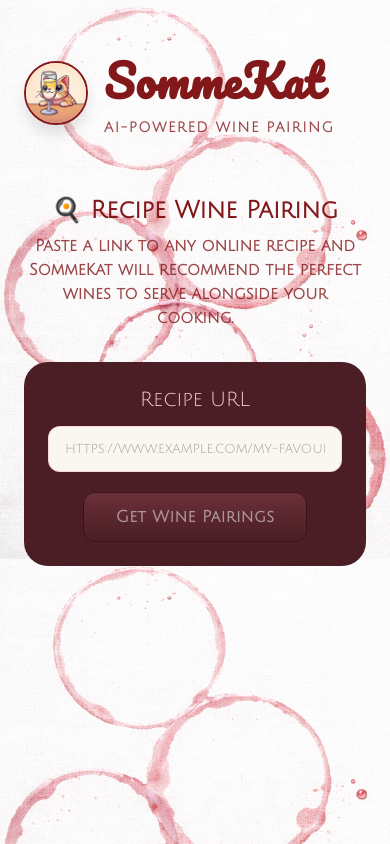
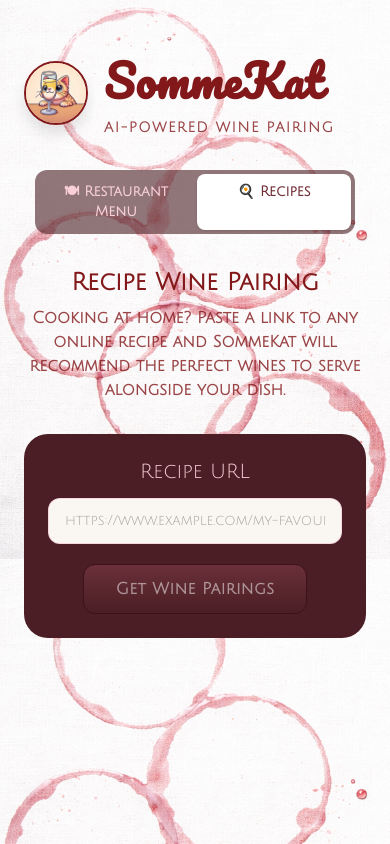
Before and after one commit to elliotpaulryan/sommekat, a Next.js app: page /recipes in a window 390 px wide. Built offline with nearby package versions, Linux system fonts and the light colour scheme.

Commit message:
Add tab navigation, update mains wording, update recipe page copy
Co-Authored-By: Claude Opus 4.6 <noreply@anthropic.com>

```diff
--- a/app/page.tsx
+++ b/app/page.tsx
@@ -168,7 +168,25 @@ export default function Home() {
         </div>
       </header>
 
-      <div className="mx-auto max-w-5xl px-6 pt-12 sm:pt-10 pb-6">
+      {/* Tab bar */}
+      <div className="mx-auto max-w-5xl px-6 pt-4">
+        <div className="flex gap-1 rounded-xl bg-wine-dark/60 p-1 max-w-xs mx-auto">
+          <span className={[
+            "flex-1 text-center rounded-lg px-4 py-2 text-sm font-bold transition-all",
+            "bg-white text-wine shadow-sm",
+          ].join(" ")}>
+            🍽 Restaurant Menu
+          </span>
+          <a href="/recipes" className={[
+            "flex-1 text-center rounded-lg px-4 py-2 text-sm font-bold transition-all no-underline",
+            "text-burgundy-200 hover:text-white hover:bg-white/10",
+          ].join(" ")}>
+            🍳 Recipes
+          </a>
+        </div>
+      </div>
+
+      <div className="mx-auto max-w-5xl px-6 pt-8 sm:pt-6 pb-6">
         {/* Tagline — only show on idle/error */}
         {(state === "idle" || state === "error") && (
           <div className="text-center mb-6">
@@ -176,17 +194,6 @@ export default function Home() {
               Upload a photo or PDF of any restaurant menu and SommeKat
               will recommend the ideal wine pairing for each item.
             </p>
-            <a
-              href="/recipes"
-              className="inline-block mt-4 px-5 py-2.5 rounded-xl text-sm font-bold text-white transition-all duration-150 cursor-pointer no-underline"
-              style={{
-                background: "linear-gradient(180deg, #9b4d57 0%, #722F37 100%)",
-                border: "1px solid #5a1f26",
-                boxShadow: "0 2px 0 #4a1520, 0 4px 8px rgba(0,0,0,0.25)",
-              }}
-            >
-              🍳 Cooking at home? Click here for recipe pairing
-            </a>
           </div>
         )}
 
@@ -216,7 +223,7 @@ export default function Home() {
 
             {/* Course selection */}
             <div className="mx-auto max-w-3xl mt-6 text-center">
-              <p className="text-sm text-red-900 font-bold mb-2">Mains are always included</p>
+              <p className="text-sm text-red-900 font-bold mb-2">Mains are always paired</p>
               <div className="flex items-center justify-center gap-3">
                 <span className="text-sm font-bold text-red-900">Optional Inclusions:</span>
                 {[
--- a/app/recipes/page.tsx
+++ b/app/recipes/page.tsx
@@ -87,13 +87,31 @@ export default function RecipesPage() {
         </div>
       </header>
 
-      <div className="mx-auto max-w-3xl px-6 pt-10 pb-10">
+      {/* Tab bar */}
+      <div className="mx-auto max-w-5xl px-6 pt-4">
+        <div className="flex gap-1 rounded-xl bg-wine-dark/60 p-1 max-w-xs mx-auto">
+          <a href="/" className={[
+            "flex-1 text-center rounded-lg px-4 py-2 text-sm font-bold transition-all no-underline",
+            "text-burgundy-200 hover:text-white hover:bg-white/10",
+          ].join(" ")}>
+            🍽 Restaurant Menu
+          </a>
+          <span className={[
+            "flex-1 text-center rounded-lg px-4 py-2 text-sm font-bold transition-all",
+            "bg-white text-wine shadow-sm",
+          ].join(" ")}>
+            🍳 Recipes
+          </span>
+        </div>
+      </div>
+
+      <div className="mx-auto max-w-3xl px-6 pt-8 pb-10">
 
         {/* Page title */}
         <div className="text-center mb-8">
-          <h2 className="text-2xl font-extrabold text-red-900 mb-2">🍳 Recipe Wine Pairing</h2>
+          <h2 className="text-2xl font-extrabold text-red-900 mb-2">Recipe Wine Pairing</h2>
           <p className="text-red-900/80 font-bold text-base max-w-lg mx-auto">
-            Paste a link to any online recipe and SommeKat will recommend the perfect wines to serve alongside your cooking.
+            Cooking at home? Paste a link to any online recipe and SommeKat will recommend the perfect wines to serve alongside your dish.
           </p>
         </div>
 
@@ -217,12 +235,6 @@ export default function RecipesPage() {
               </div>
             ))}
 
-            {/* Back to menu pairing */}
-            <div className="text-center pt-2">
-              <a href="/" className="text-sm text-red-900/70 font-medium hover:text-red-900 transition-colors no-underline">
-                ← Back to restaurant menu pairing
-              </a>
-            </div>
           </div>
         )}
       </div>
```
